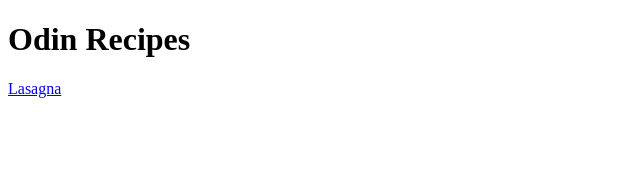
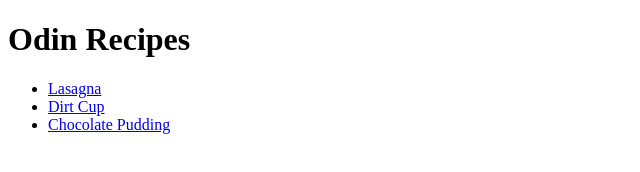
Before and after one commit to Meritocaracies/odin-recipes, a plain HTML site: page index.html in a window 1280 px wide. Shown: the whole page, without its empty margins (0-640 px from the left). Drawn offline with Linux system fonts and the light colour scheme.

Commit message:
Format recipe links as undordered list for clarity

```diff
--- a/index.html
+++ b/index.html
@@ -7,6 +7,10 @@
 </head>
 <body>
     <h1>Odin Recipes</h1>
-    <a href="./recipes/lasagna.html">Lasagna</a>
+    <ul>
+    <li><a href="./recipes/lasagna.html">Lasagna</a></li>
+    <li><a href="./recipes/dirtcup.html">Dirt Cup</a></li>
+    <li><a href="./recipes/pudding.html">Chocolate Pudding</a></li>
+    </ul>
 </body>
 </html>
```
